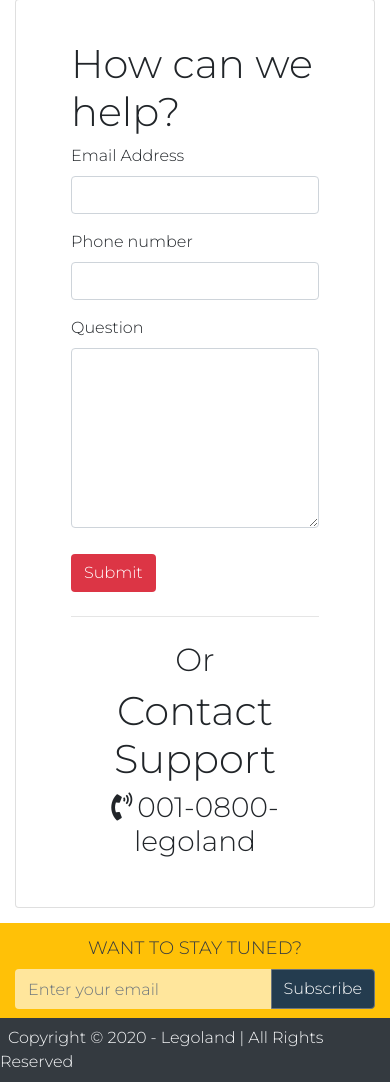
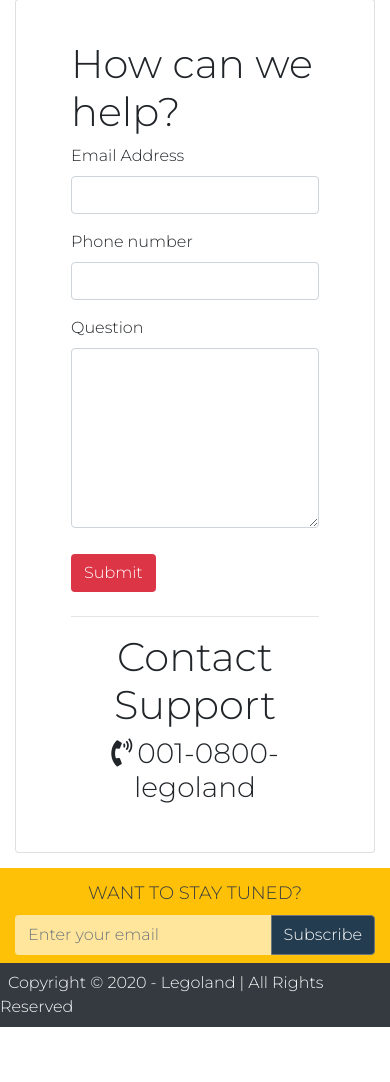
Before and after one commit to filipearena/IFN557_ASSIG2, a Flask app: page /support in a window 390 px wide. Shown: the part 77-1159 px from the top of the page. After the commit the page ends 1104 px from the top, so only its background shows below. Run offline with Flask 2, Linux system fonts and the light colour scheme; some libraries are stand-ins or nearby versions.

Commit message:
removed or

```diff
--- a/legoland/templates/support.html
+++ b/legoland/templates/support.html
@@ -28,14 +28,12 @@
                         {{wtf.quick_form(form)}}
                         <hr class="mt-4 d-md-block d-lg-none">
                         <div style="text-align: center;">
-                            <h2 class="mt-4 d-md-block d-lg-none">Or</h2>
                             <h1 class="d-md-block d-lg-none">Contact Support</h1>
                             <h3 class="d-md-block d-lg-none"><i class="fas fa-phone-volume"></i>001-0800-legoland</h3>
                         </div>
                     </div>
                     <div class="col-lg-1 d-none d-lg-block vl"></div>
                     <div class="col-lg-5 d-none d-lg-block" style="justify-content: center; text-align: center;">
-                        <h2>Or</h2>
                         <h1>Contact Support</h1>
                         <h3 class="mb-4"><i class="fas fa-phone-volume"></i>001-0800-legoland</h3>
                         <img class="d-block" style="max-height: 283px; margin: auto"
```
